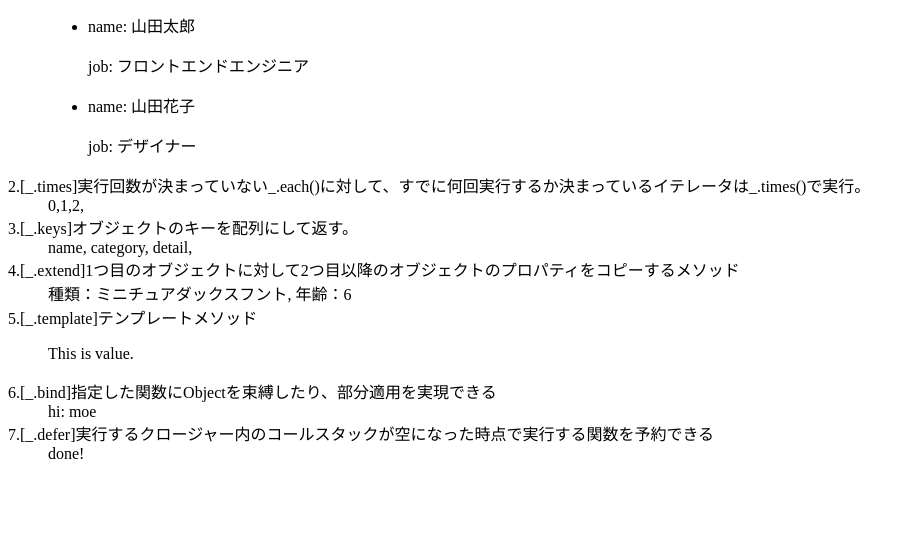
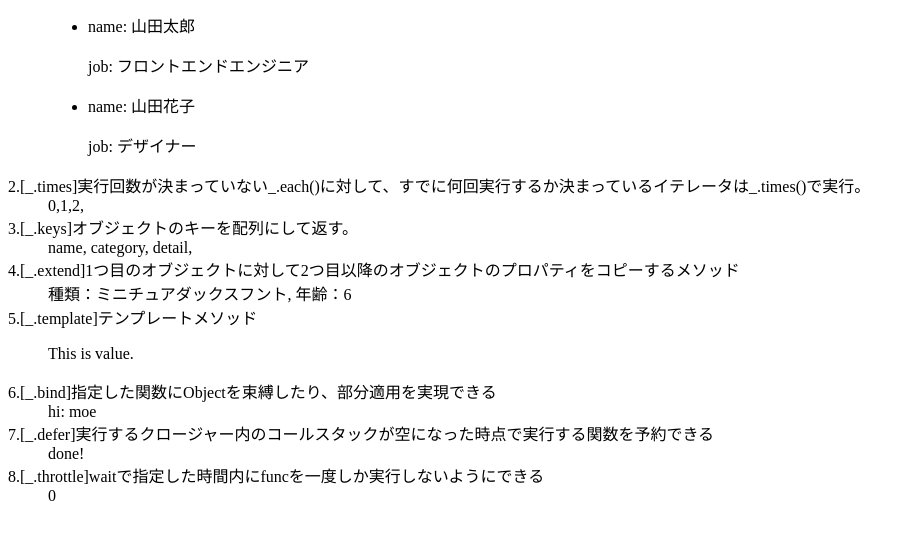
Before and after one commit to yhikishima/js-libraries, a plain HTML site: page 02.underscore.js/index.html in a window 1280 px wide. Shown: the part 116-656 px from the top of the page, without its empty margins (0-915 px from the left). Drawn offline with Linux system fonts and the light colour scheme.

Commit message:
add underscrore method

```diff
--- a/02.underscore.js/index.html
+++ b/02.underscore.js/index.html
@@ -27,6 +27,10 @@
 
       <dt>7.[_.defer]実行するクロージャー内のコールスタックが空になった時点で実行する関数を予約できる</dt>
       <dd id="deferMethod"></dd>
+
+      <dt>8.[_.throttle]waitで指定した時間内にfuncを一度しか実行しないようにできる</dt>
+      <dd id="throttleMethod"></dd>
+
     </dl>
   </main>
 
--- a/02.underscore.js/js/test.js
+++ b/02.underscore.js/js/test.js
@@ -6,6 +6,7 @@
   var templateMethod = document.getElementById('templateMethod');
   var bindMethod = document.getElementById('bindMethod');
   var deferMethod = document.getElementById('deferMethod');
+  var throttleMethod = document.getElementById('throttleMethod');
 
 
   /*
@@ -90,5 +91,18 @@
     deferMethod.innerHTML = 'done!';
   });
 
+  /*
+  * 8.[_.throttle]waitで指定した時間内にfuncを一度しか実行しないようにできる
+  */
+  var getDistance = _.throttle(function(s) {
+    throttleMethod.innerHTML = s;
+  }, 100);
+
+  window.onscroll = function() {
+    var s = document.body.scrollTop;
+    getDistance(s);
+  };
+
+
 
 })();
```
